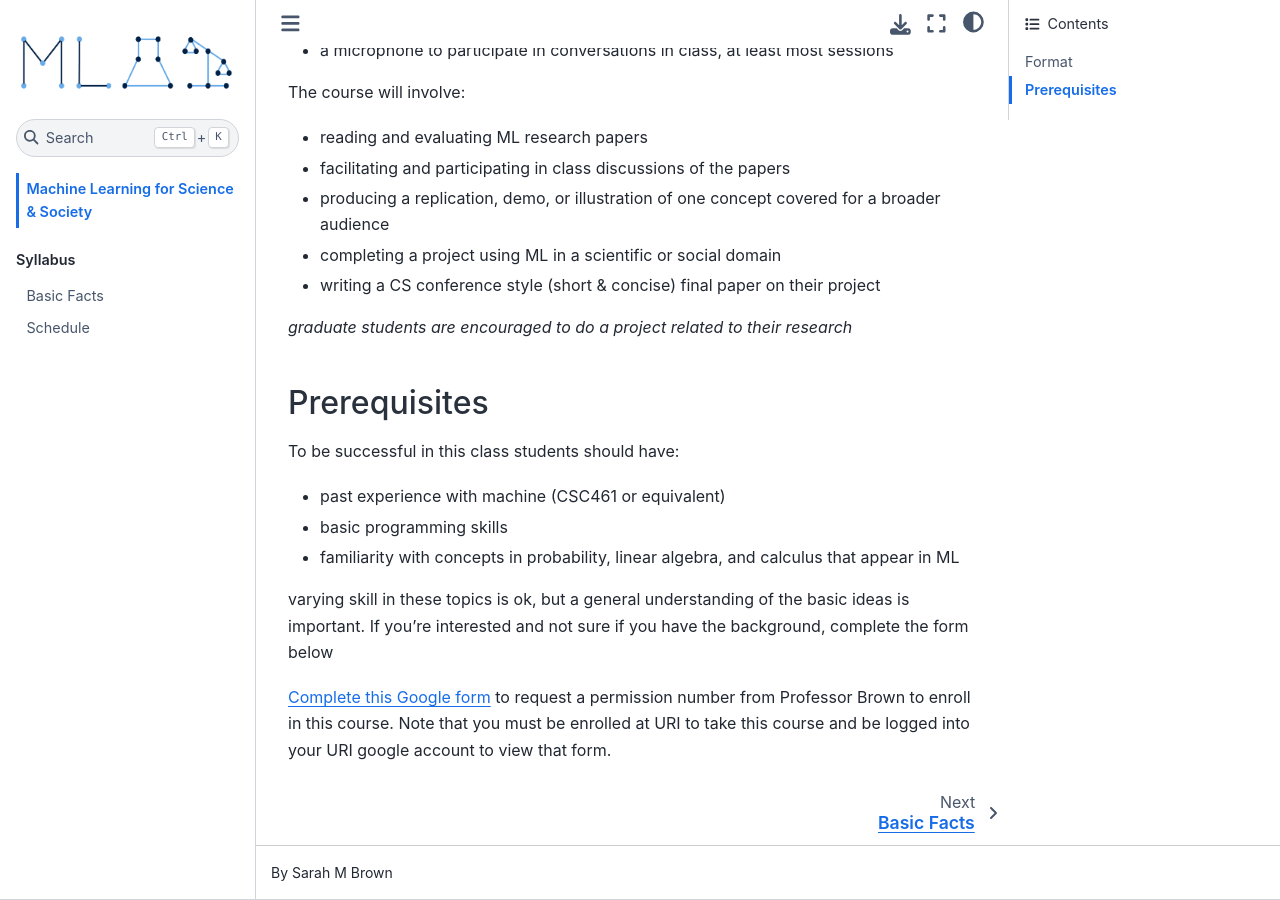
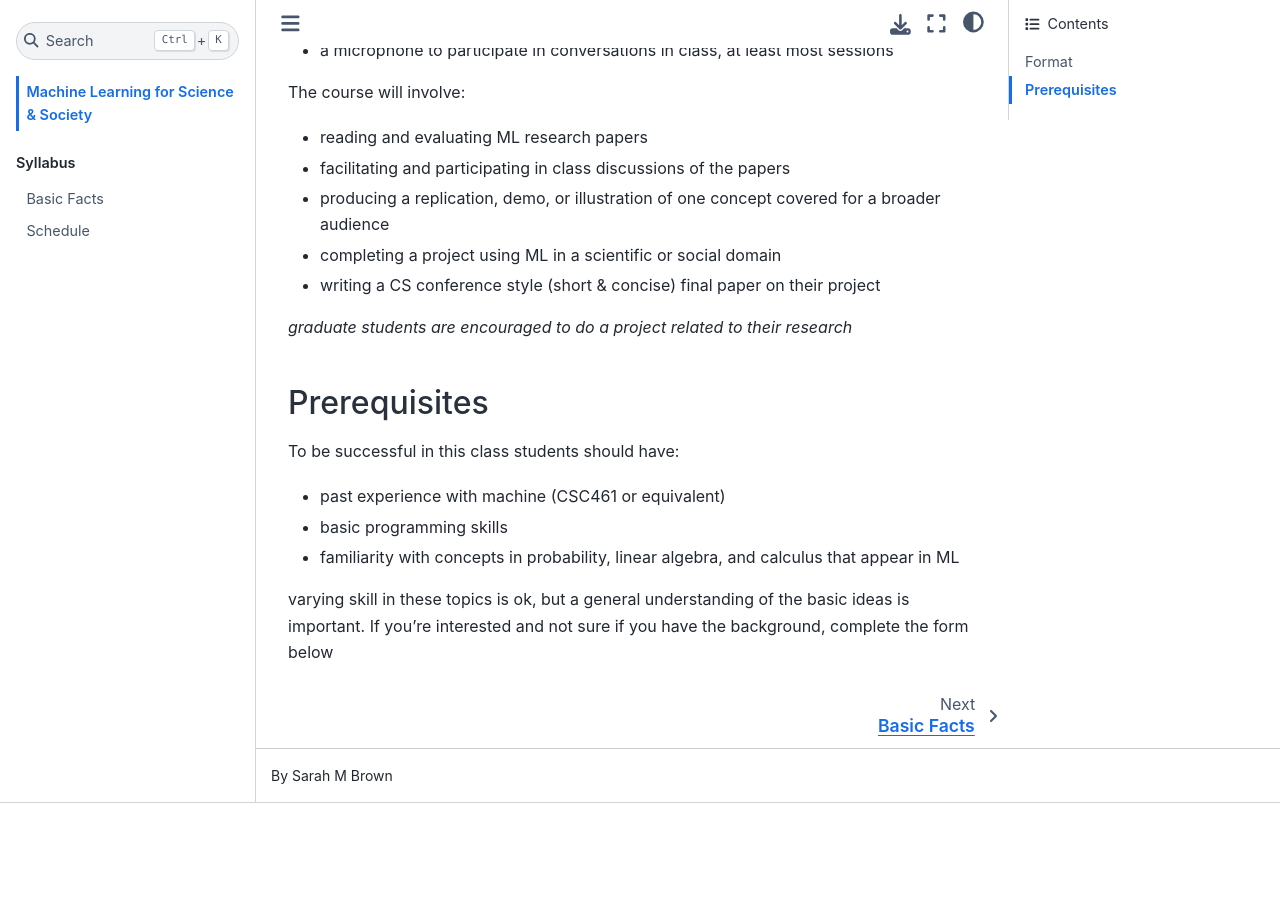
Before and after one commit to ml4scisoc/ml4scisoc.github.io, a Jupyter Book: the page built from about.md, in a window 1280 px wide and 900 px high, scrolled down 1002 px. Built offline with Jupyter Book 1.0.4 settings and Sphinx 7.4.7 and the Sphinx Book theme 1.1.4, drawn with Linux system fonts in a browser that asks for light colours; after the commit the page ends 1805 px from its top, so only the background shows below that.

Commit message:
hide signup

```diff
--- a/about.md
+++ b/about.md
@@ -74,5 +74,5 @@
 varying skill in these topics is ok, but a general understanding of the basic ideas is important.  If you're interested and not sure if you have the background, complete the form below
 <!-- we won't be working through a lot of derivations, but papers and discussions will rely on having an understanding of conditional probability, optimization,  -->
 
-
-[Complete this Google form](https://forms.gle/XouLBRikos7J4Lpg7) to request a permission number from Professor Brown to enroll in this course. Note that you must be enrolled at URI to take this course and be logged into your URI google account to view that form.
+<!--
+[Complete this Google form](https://forms.gle/XouLBRikos7J4Lpg7) to request a permission number from Professor Brown to enroll in this course. Note that you must be enrolled at URI to take this course and be logged into your URI google account to view that form. -->
```
